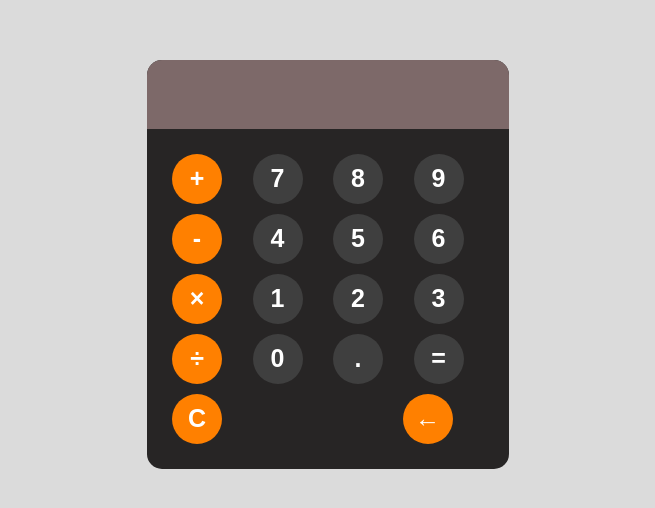
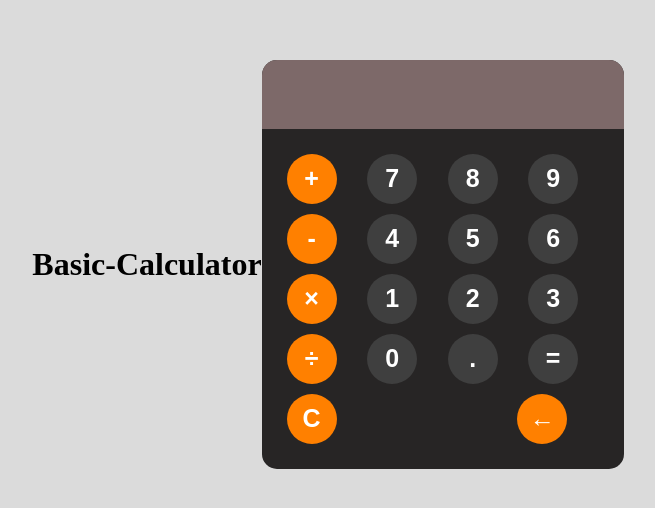
Before and after one commit to ImranPasha247/Calculator-Project, a plain HTML site: page index.html in a window 1280 px wide. Shown: the part 136-644 px from the top of the page, without its empty margins (312-967 px from the left). Drawn offline with Linux system fonts and the light colour scheme.

Commit message:
Cheacking

```diff
--- a/index.html
+++ b/index.html
@@ -7,6 +7,7 @@
     <link rel="stylesheet" href="style.css">
 </head>
 <body>
+    <h1>Basic-Calculator</h1>
     <div id="calculator">
         <input id="display" readonly>
         <div id="keys">
```
